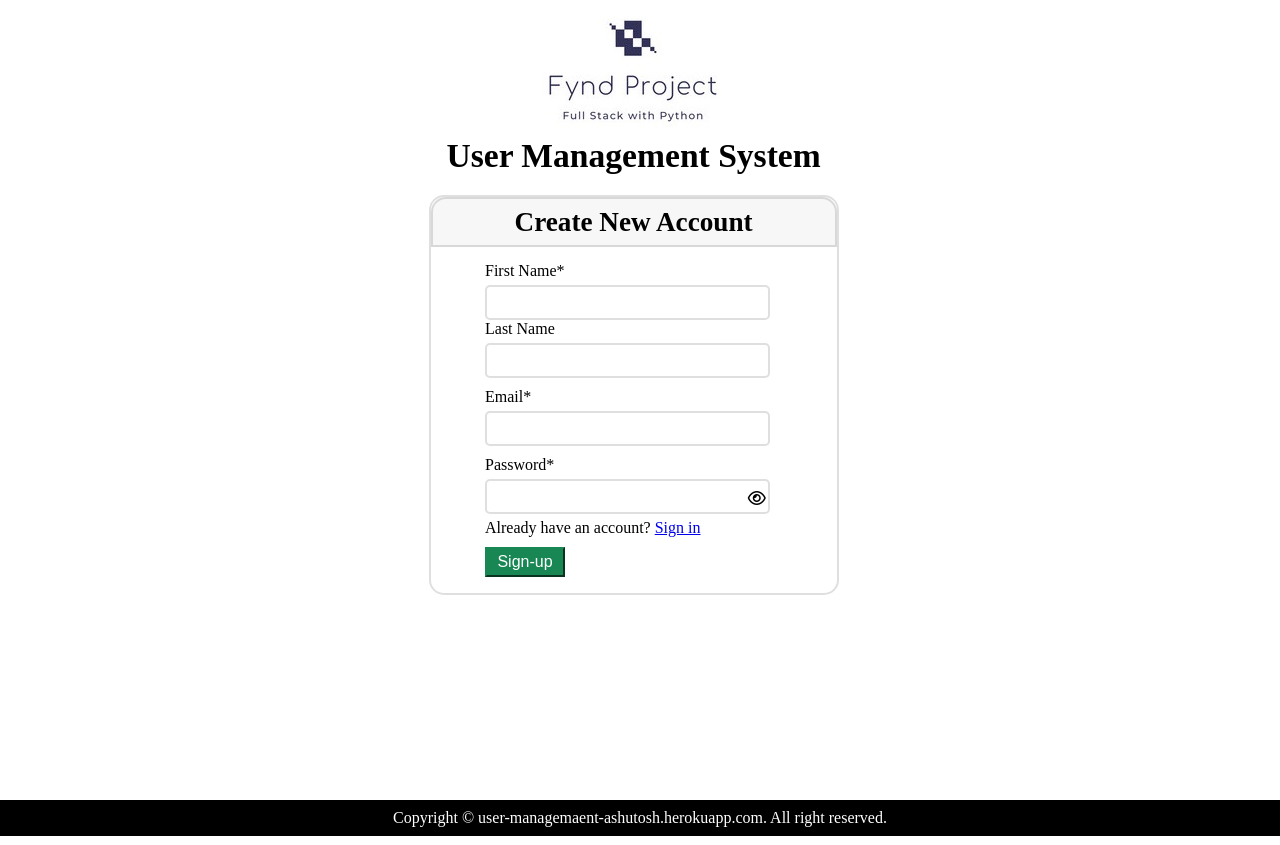
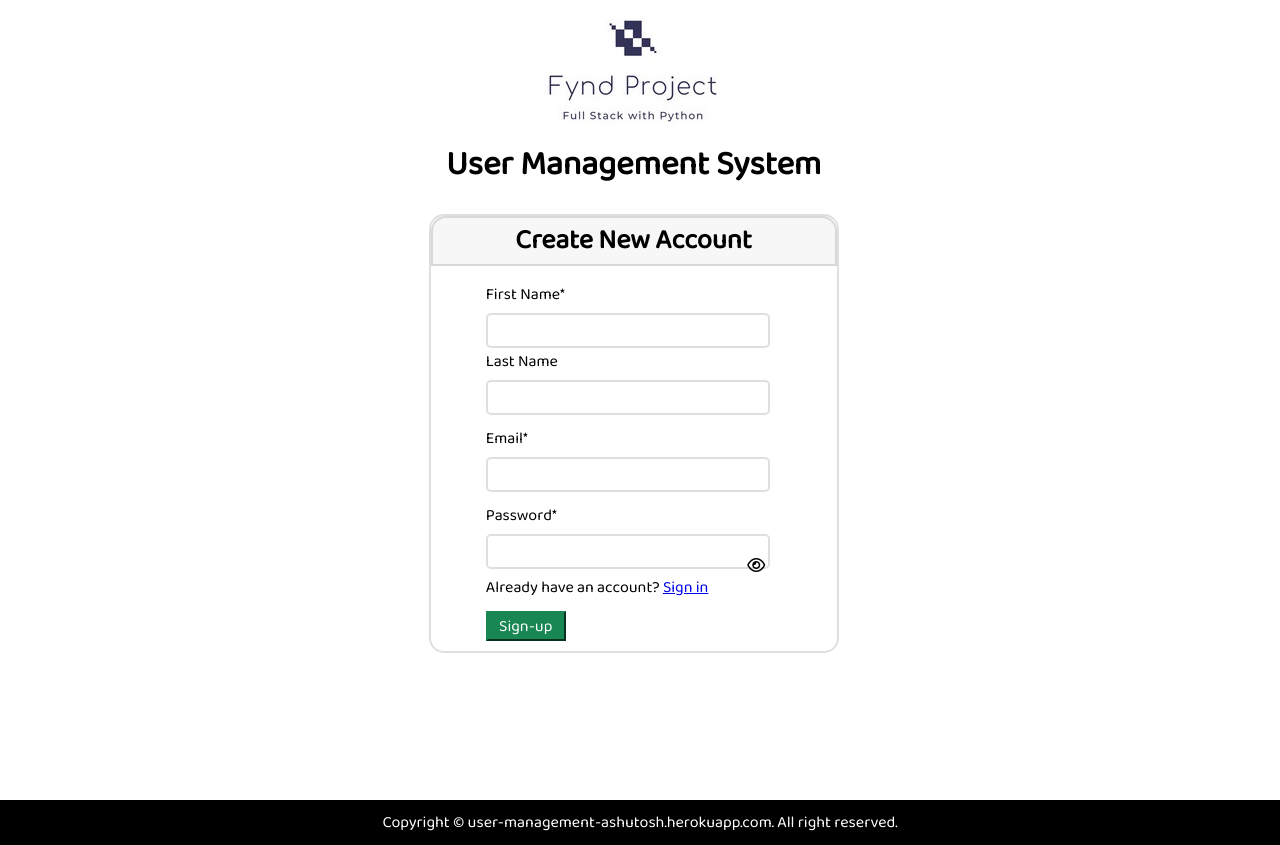
Before and after one commit to ashutoshgupta2001/user-management-ashutosh, a Flask app: page /signup in a window 1280 px wide. Run offline with Flask 2, Linux system fonts and the light colour scheme; some libraries are stand-ins or nearby versions.

Commit message:
Html error fix

```diff
--- a/static/css/signup2.css
+++ b/static/css/signup2.css
@@ -1,6 +1,7 @@
 *{
     margin: 0px;
     padding: 0px;
+    font-family: 'Baloo Da 2', cursive;
 }
 
 .add-container{
--- a/templates/forget_password.html
+++ b/templates/forget_password.html
@@ -58,7 +58,7 @@
     </div>
     <footer>
         <div class="center">
-            Copyright &copy; usermanagemaent.ashutosh.herokuapp.com. All right reserved.
+            Copyright &copy; usermanagement.ashutosh.herokuapp.com. All right reserved.
         </div>
     </footer>
 <script src="https://code.jquery.com/jquery-3.2.1.slim.min.js" integrity="sha384-KJ3o2DKtIkvYIK3UENzmM7KCkRr/rE9/Qpg6aAZGJwFDMVNA/GpGFF93hXpG5KkN" crossorigin="anonymous"></script>
--- a/templates/login1.html
+++ b/templates/login1.html
@@ -72,7 +72,7 @@
     </div>
     <footer>
         <div class="center">
-            Copyright &copy; user-managemaent-ashutosh.herokuapp.com. All right reserved.
+            Copyright &copy; user-management-ashutosh.herokuapp.com. All right reserved.
         </div>
     </footer>
     <script src="/static/js/app.js"></script>
--- a/templates/setnew_password.html
+++ b/templates/setnew_password.html
@@ -72,7 +72,7 @@
     </div>
     <footer>
         <div class="center">
-            Copyright &copy; user-managemaent-ashutosh.herokuapp.com. All right reserved.
+            Copyright &copy; user-management-ashutosh.herokuapp.com. All right reserved.
         </div>
     </footer>
     <script src="/static//js/app.js"></script>
--- a/templates/signup2.html
+++ b/templates/signup2.html
@@ -80,7 +80,7 @@
     </div>
     <footer>
         <div class="center">
-            Copyright &copy; user-managemaent-ashutosh.herokuapp.com. All right reserved.
+            Copyright &copy; user-management-ashutosh.herokuapp.com. All right reserved.
         </div>
     </footer>
     <script src="/static/js/app.js"></script>
```
